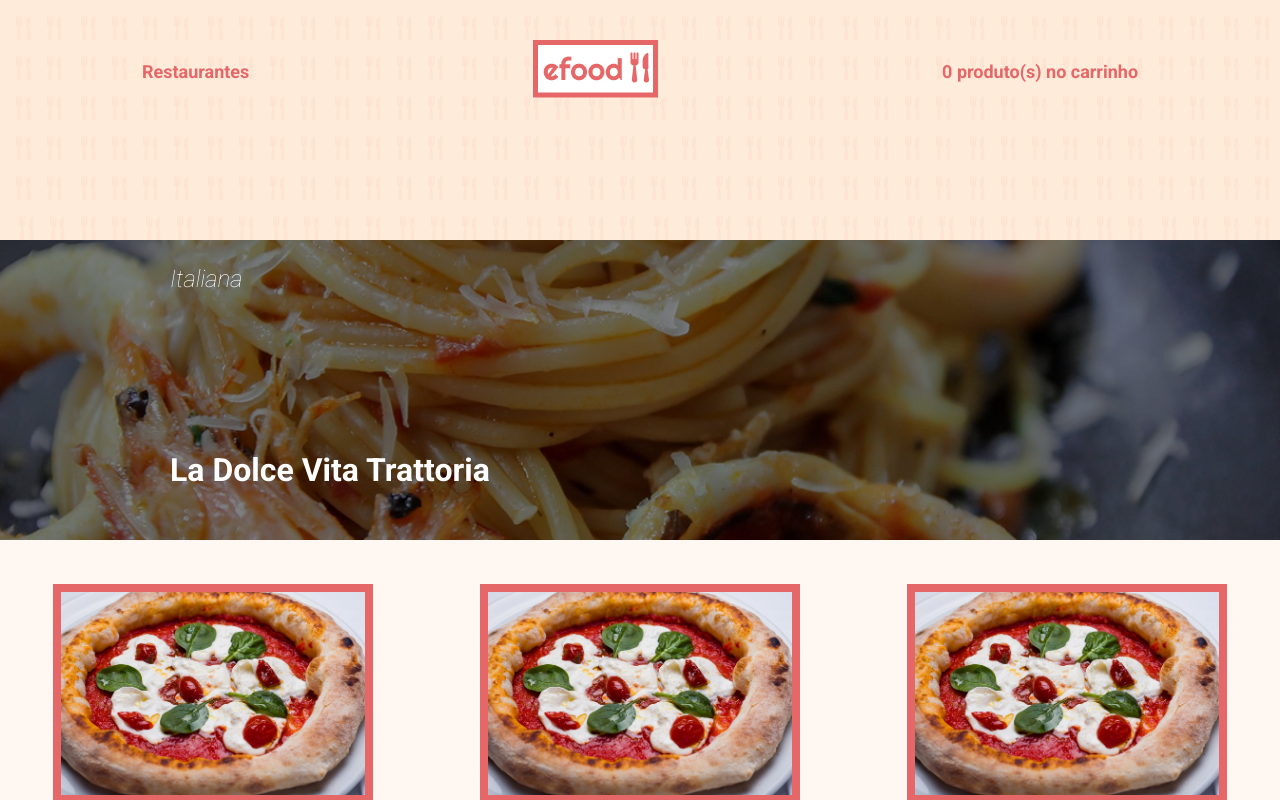
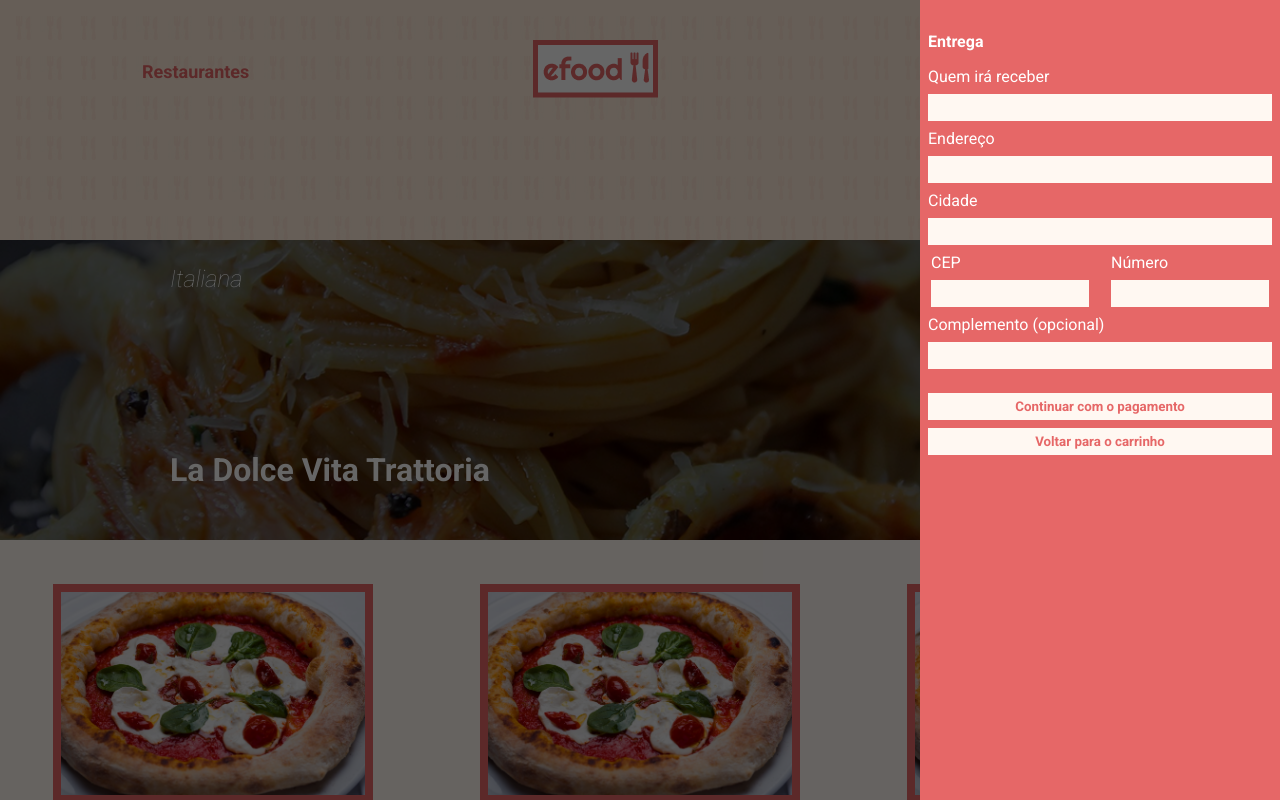
Before and after one commit to MatheusMartinsN1/e-food, a React (Create React App) app: page /trattoria in a window 1280 px wide. Shown: the top 800 px of the page. Built offline with nearby package versions, Linux system fonts and the light colour scheme.

Commit message:
Estilo do modal delivery pronto

```diff
--- a/src/Pages/Trattoria/index.tsx
+++ b/src/Pages/Trattoria/index.tsx
@@ -4,6 +4,7 @@
 import pizza from '../../assets/images/pizza.png'
 import ListingTrattoria from '../../components/ListingTrattoria'
 import ModalCart from '../../components/ModalCart'
+import ModalDelivery from '../../components/ModalDelivery'
 
 const cardapio: Pizza[] = [
   {
@@ -67,6 +68,7 @@
     <HeaderBanner />
     <ListingTrattoria itensPizza={cardapio}/>
     <ModalCart />
+    <ModalDelivery/>
     <Footer />
   </div>
 )
--- a/src/components/ModalCart/styles.ts
+++ b/src/components/ModalCart/styles.ts
@@ -59,6 +59,7 @@
   width: 95%;
   margin: 0px auto;
   padding: 4px 0px;
+  background-color: ${Colors.bege};
 `
 
 export const Warning = styled.p`
--- /dev/null
+++ b/src/components/ModalDelivery/index.tsx
@@ -0,0 +1,52 @@
+import ModalBase from '../ModalBase'
+import {
+  Fields,
+  FieldsFlex,
+  FieldName,
+  FieldNumber,
+  TitleForm,
+  FieldNameFlex,
+  FormButton,
+  ButtonContainer
+} from './styles'
+
+const ModalDelivery = () => {
+  return (
+    <ModalBase>
+      <TitleForm>Entrega</TitleForm>
+
+      <form>
+        <FieldName htmlFor="name">Quem irá receber</FieldName>
+        <Fields type="text" id="name" />
+
+        <FieldName htmlFor="address">Endereço</FieldName>
+        <Fields type="text" id="address" />
+
+        <FieldName htmlFor="city">Cidade</FieldName>
+        <Fields type="text" id="city" />
+
+        <FieldsFlex>
+          <div>
+            <FieldNameFlex htmlFor="cep">CEP</FieldNameFlex>
+            <FieldNumber type="number" id="cep" />
+          </div>
+
+          <div>
+            <FieldNameFlex htmlFor="number">Número</FieldNameFlex>
+            <FieldNumber type="number" id="number" />
+          </div>
+        </FieldsFlex>
+
+        <FieldName htmlFor="complement">Complemento (opcional)</FieldName>
+        <Fields type="text" id="complement" />
+
+        <ButtonContainer>
+          <FormButton>Continuar com o pagamento</FormButton>
+          <FormButton>Voltar para o carrinho</FormButton>
+        </ButtonContainer>
+      </form>
+    </ModalBase>
+  )
+}
+
+export default ModalDelivery
--- /dev/null
+++ b/src/components/ModalDelivery/styles.ts
@@ -0,0 +1,56 @@
+import styled from 'styled-components'
+import { Colors } from '../../style'
+
+export const FormContainer = styled.form`
+  margin-left: 8px;
+`
+
+export const TitleForm = styled.h4`
+  color: ${Colors.white};
+  margin: 32px 0px 16px 8px;
+`
+
+export const FieldsFlex = styled.div`
+  display: flex;
+  justify-content: space-around;
+`
+
+export const Fields = styled.input`
+  width: 344px;
+  margin: 8px auto;
+  display: block;
+  padding: 6px;
+  background-color: ${Colors.bege};
+  border: none;
+`
+
+export const FieldName = styled.label`
+  display: block;
+  color: ${Colors.white};
+  margin-left: 8px;
+`
+
+export const FieldNameFlex = styled(FieldName)`
+  margin-left: 0px;
+`
+
+export const FieldNumber = styled(Fields)`
+  width: 158px;
+`
+
+export const FormButton = styled.button`
+  background-color: ${Colors.bege};
+  color: ${Colors.red};
+  border: none;
+  display: block;
+  cursor: pointer;
+  font-weight: bold;
+  padding: 6px;
+  margin: 0px auto;
+  margin-bottom: 8px;
+  width: 344px;
+`
+
+export const ButtonContainer = styled.div`
+  margin-top: 24px;
+`
```
